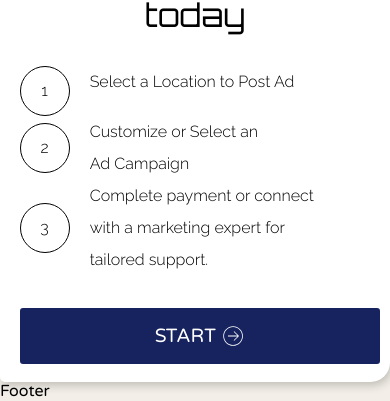
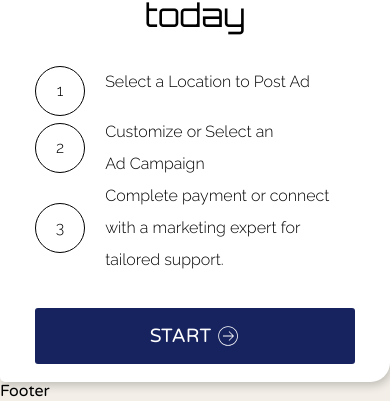
Before and after one commit to jonas060831/kaaajfrontend, a React (Vite) app: page / in a window 390 px wide. Shown: the part 2543-2944 px from the top of the page. Built offline with nearby package versions, Linux system fonts and the light colour scheme; no server answers; a web font is replaced by a local one.

Commit message:
GenerateAdFlow fix on button

```diff
--- a/src/components/Controls/buttons/Button.module.css
+++ b/src/components/Controls/buttons/Button.module.css
@@ -3,7 +3,6 @@
     align-items: center;
     justify-content: center;
     padding: 1rem;
-    width: 100%;
     border: 0px;
     cursor: pointer;
     font-size: larger;
--- a/src/components/Controls/buttons/Button.tsx
+++ b/src/components/Controls/buttons/Button.tsx
@@ -11,7 +11,7 @@ import styles from './Button.module.css'
 
 const Button:FC<ButtonProps> = ({ title, icon, className='auto', width='100%' }) => {
   return (
-    <button className={`${styles.button} ${styles[className]}`} style={{ width: width}}>
+    <button className={`${styles.button} ${styles[className]}`} style={{ width: width }}>
         {title} {icon}
     </button>
   )
--- a/src/components/GenerateAdFlow/GenerateAdFlow.module.css
+++ b/src/components/GenerateAdFlow/GenerateAdFlow.module.css
@@ -88,7 +88,7 @@
 
     }
     .steps_container {
-        width: 90%;
+        width: 320px;
         margin: 0px auto;
         text-align: left;
     }
--- a/src/components/GenerateAdFlow/GenerateAdFlow.tsx
+++ b/src/components/GenerateAdFlow/GenerateAdFlow.tsx
@@ -9,7 +9,7 @@ const GenerateAdFlow = () => {
     { number : 1, content: 'Select a Location to Post Ad'},
     { number : 2, content: "Customize or Select an \n Ad Campaign"},
     { number: 3, content: 'Complete payment or connect \n with a marketing expert for \n tailored support.' },
-    { number: null, content: <Button title='START' width='295%' icon={<Icon category='RightArrow' width={24} height={24}/>}/> }
+    { number: null, content: <Button title='START' width='320px' icon={<Icon category='RightArrow' width={24} height={24}/>}/> }
   ]
 
   return (
```
